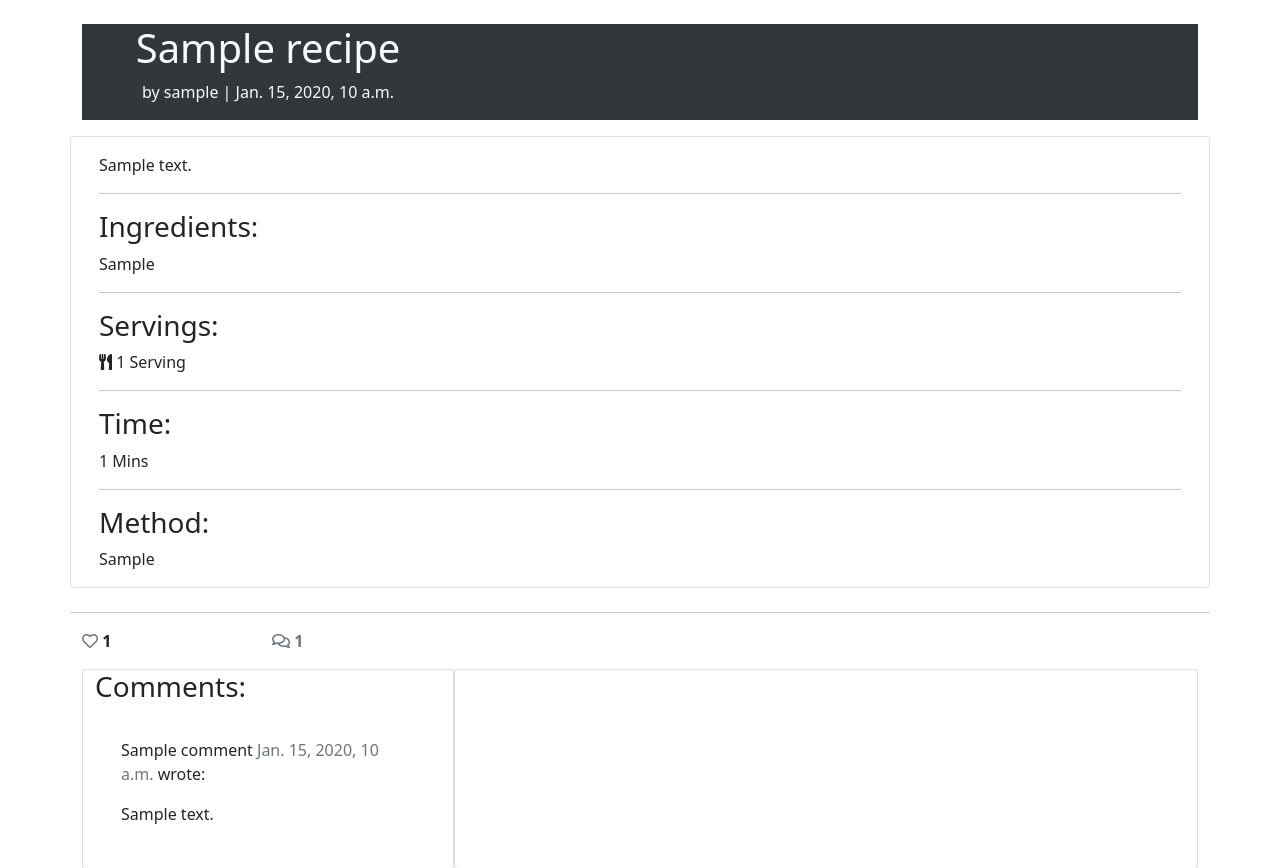
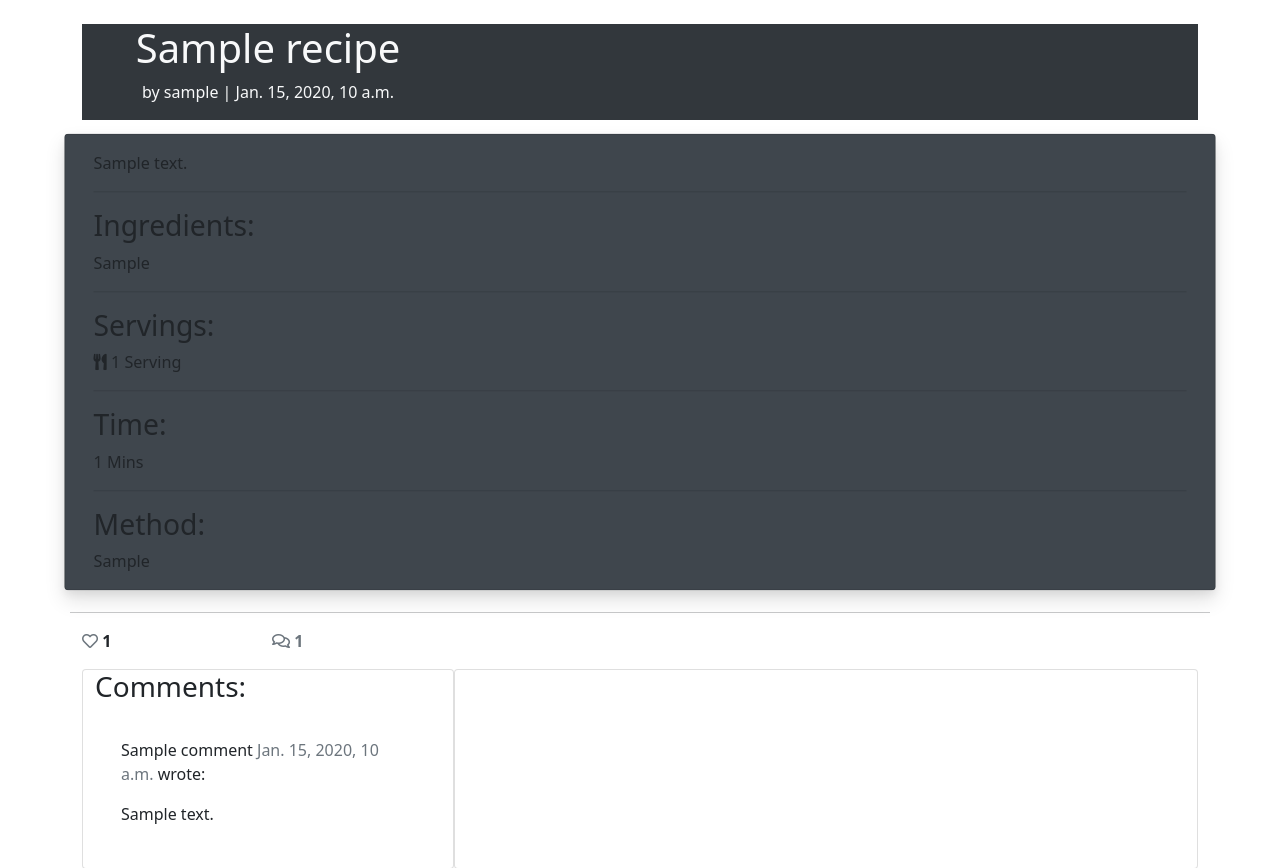
Before and after one commit to Faris-07/Munch, a Django app: a page that uses templates/base.html in a window 1280 px wide, with the pointer over the restyled element. Shown: the part 56-924 px from the top of the page. Run offline with Django 3.2, Linux system fonts and the light colour scheme; tables that the repository leaves empty hold one stand-in row (values such as "Sample post"); some libraries are stand-ins or nearby versions.

Commit message:
Add hover animation to recipe cards

```diff
--- a/static/css/style.css
+++ b/static/css/style.css
@@ -42,3 +42,9 @@ footer {
 .card-dark {
     background-color: #32373c;
 }
+
+.card:hover{
+    transform: scale(1.01);
+    background-color: #3f464d;
+    box-shadow: 0 10px 20px rgba(0,0,0,.12), 0 4px 8px rgba(0,0,0,.06);
+}
```
